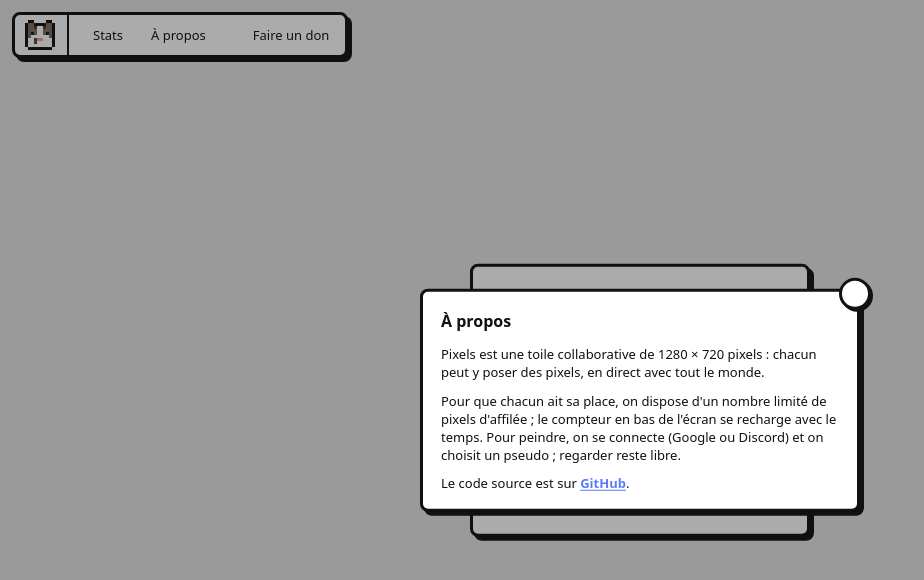
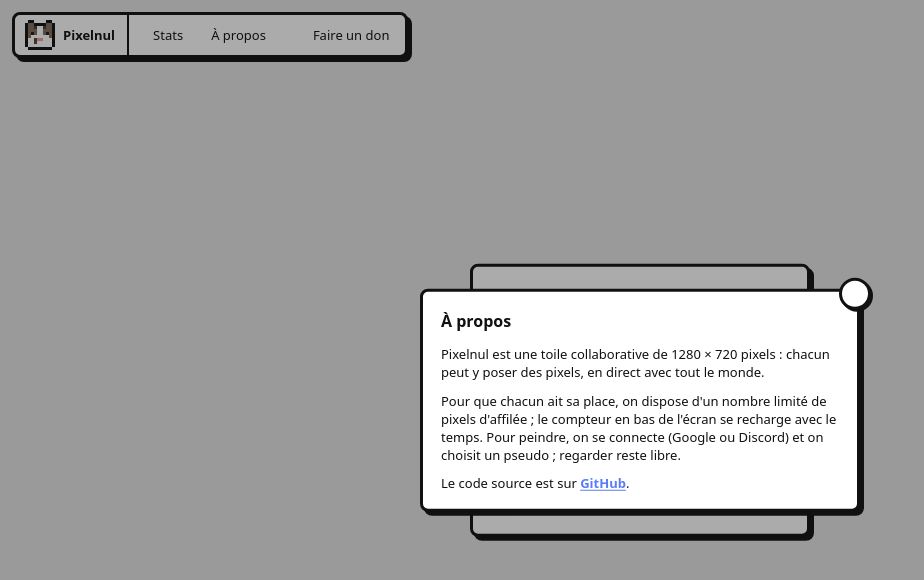
Before and after one commit to LeoPenaguin/pixelnul, a Svelte app in the folder web/: page / in a window 1280 px wide. Both pictures are taken after a click on the button "À propos". Shown: the top 580 px of the page, without its empty margins (0-924 px from the left). Built offline with nearby package versions, Linux system fonts and the light colour scheme; no server answers; some icons are missing.

Commit message:
feat(web): name the site Pixelnul, next to the logo

```diff
--- a/web/index.html
+++ b/web/index.html
@@ -4,7 +4,7 @@
     <meta charset="UTF-8" />
     <meta name="viewport" content="width=device-width, initial-scale=1.0" />
     <link rel="icon" type="image/svg+xml" href="/favicon.svg" />
-    <title>Pixels</title>
+    <title>Pixelnul</title>
   </head>
   <body>
     <script type="module" src="/src/main.ts"></script>
--- a/web/src/components/AboutDialog.svelte
+++ b/web/src/components/AboutDialog.svelte
@@ -11,7 +11,7 @@
 
 <Modal bind:this={modal} title="À propos">
   <p>
-    Pixels est une toile collaborative de 1280 × 720 pixels : chacun peut y poser des pixels, en direct avec tout le
+    Pixelnul est une toile collaborative de 1280 × 720 pixels : chacun peut y poser des pixels, en direct avec tout le
     monde.
   </p>
   <p>
--- a/web/src/components/SitePanel.svelte
+++ b/web/src/components/SitePanel.svelte
@@ -23,8 +23,11 @@
 
 <header class="panel site">
   <!-- The logo is the favicon (Pixel-chat, 10 × 10 pixels): 3 px per pixel, 2 on phones to keep the panel on one row. -->
-  <img class="max-[480px]:size-5" src="/favicon.svg" alt="Pixels" width="30" height="30" />
   <!-- Phones: logo, heart and account alone keep the panel on one row; the words stay for screen readers. -->
+  <span class="brand">
+    <img class="max-[480px]:size-5" src="/favicon.svg" alt="" width="30" height="30" />
+    <span class="max-[480px]:sr-only">Pixelnul</span>
+  </span>
   <Separator orientation="vertical" decorative class="sep" />
   <nav aria-label="Site">
     <Button variant="ghost" aria-haspopup="dialog" onclick={onstats}>Stats</Button>
@@ -64,6 +67,12 @@
     gap: 8px;
     padding: 4px 4px 4px 10px;
   }
+  .brand {
+    display: flex;
+    align-items: center;
+    gap: 8px;
+    font-weight: var(--font-weight-bold);
+  }
   nav {
     display: flex;
     align-items: center;
--- a/web/src/components/WelcomeDialog.svelte
+++ b/web/src/components/WelcomeDialog.svelte
@@ -40,7 +40,7 @@
 
 {#snippet hello()}
   <p>
-    Pixels est une toile de 1280 × 720 pixels que tout le monde peint ensemble, en direct. Voici l'essentiel, en
+    Pixelnul est une toile de 1280 × 720 pixels que tout le monde peint ensemble, en direct. Voici l'essentiel, en
     quelques étapes.
   </p>
 {/snippet}
```
Also changed, not shown: 2 other files (tests, documents, lock files or other folders).
